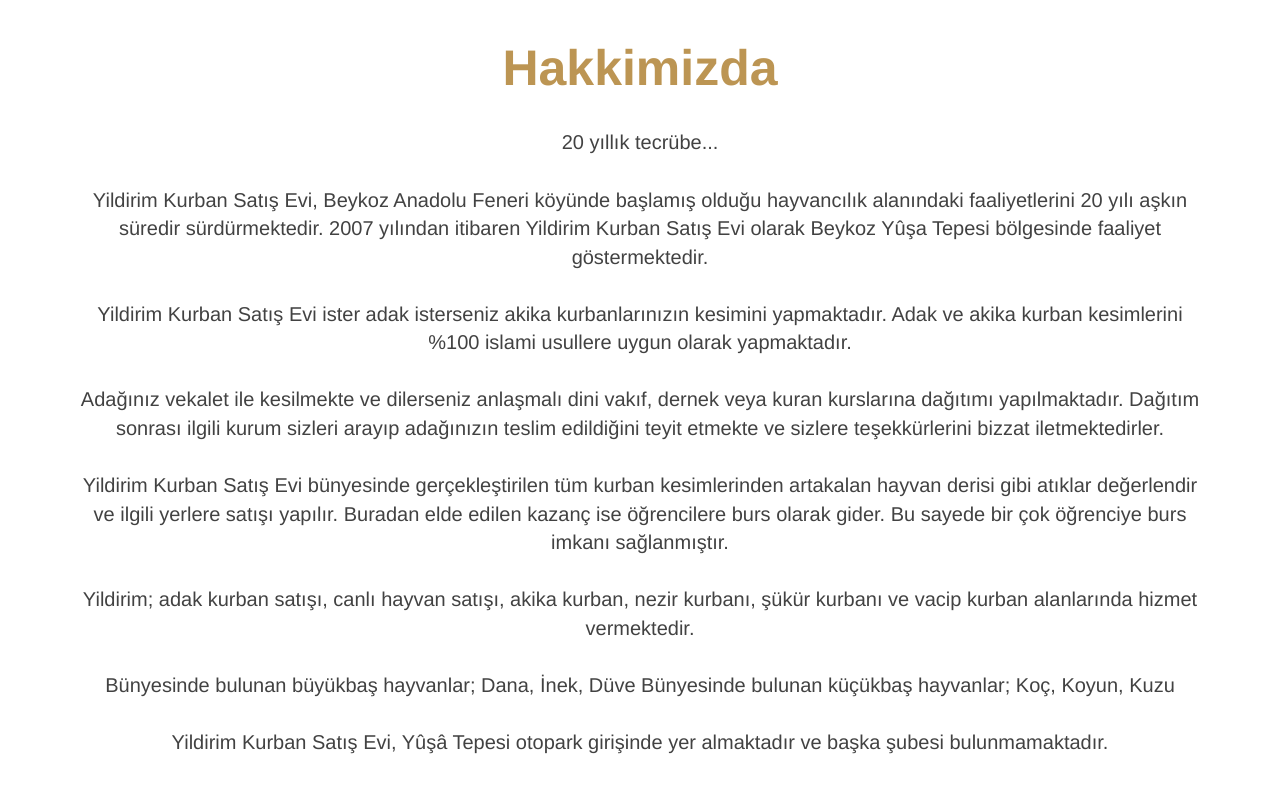
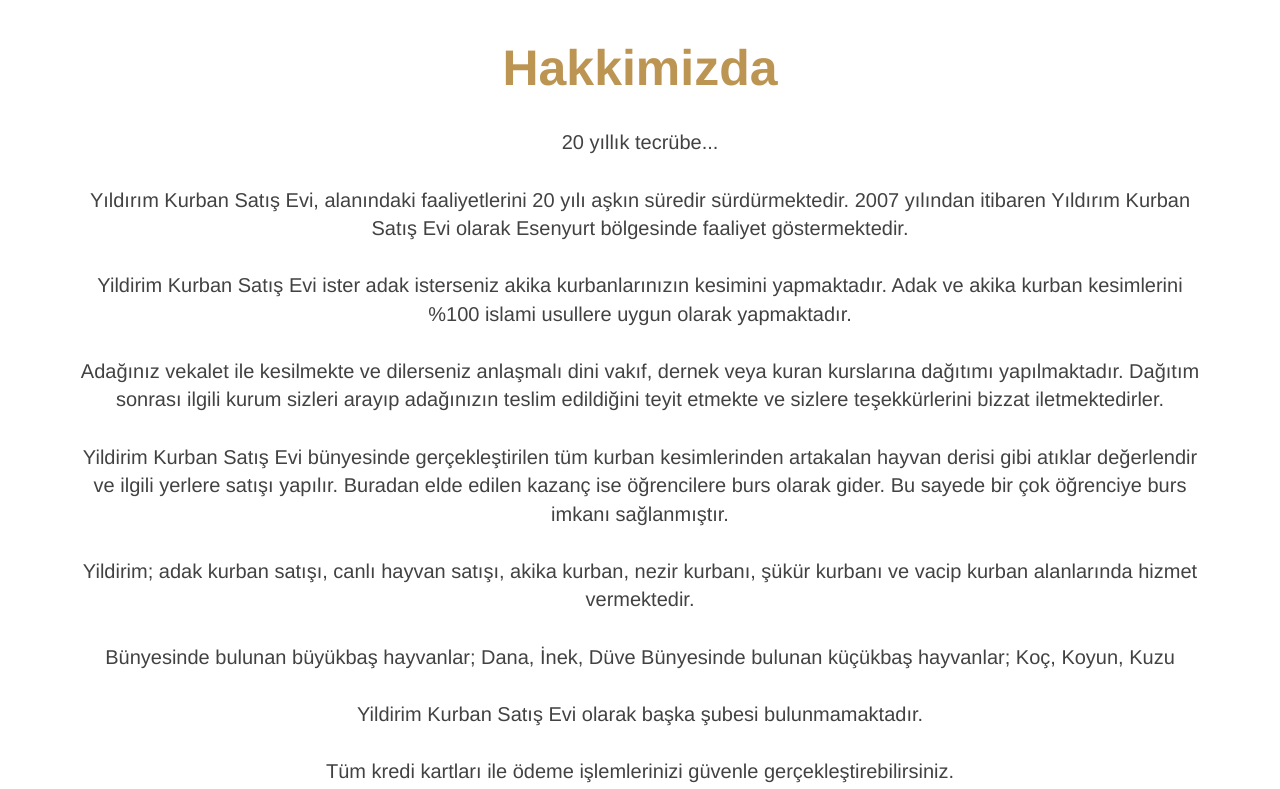
Before and after one commit to Faiziev/Oblation-shop-website-with-Nextjs-and-GraphQL, a Next.js app: page /hakkimizda in a window 1280 px wide. Shown: the part 440-1229 px from the top of the page. Built offline with nearby package versions, Linux system fonts and the light colour scheme.

Commit message:
asdsadadasdsadasda

```diff
--- a/pages/hakkimizda.js
+++ b/pages/hakkimizda.js
@@ -33,7 +33,7 @@ export default function Blog() {
                 20 yıllık tecrübe...
                 <br />
                 <br />
-                Yildirim Kurban Satış Evi, Beykoz Anadolu Feneri köyünde başlamış olduğu hayvancılık alanındaki faaliyetlerini 20 yılı aşkın süredir sürdürmektedir. 2007 yılından itibaren Yildirim Kurban Satış Evi olarak Beykoz Yûşa Tepesi bölgesinde faaliyet göstermektedir.
+                Yıldırım Kurban Satış Evi, alanındaki faaliyetlerini 20 yılı aşkın süredir sürdürmektedir. 2007 yılından itibaren Yıldırım Kurban Satış Evi olarak Esenyurt bölgesinde faaliyet göstermektedir.
                 <br />
                 <br />
                 Yildirim Kurban Satış Evi ister adak isterseniz akika kurbanlarınızın kesimini yapmaktadır. Adak ve akika kurban kesimlerini %100 islami usullere uygun olarak yapmaktadır.
@@ -52,7 +52,7 @@ export default function Blog() {
                 Bünyesinde bulunan küçükbaş hayvanlar; Koç, Koyun, Kuzu
                 <br />
                 <br />
-                Yildirim Kurban Satış Evi, Yûşâ Tepesi otopark girişinde yer almaktadır ve başka şubesi bulunmamaktadır.
+                Yildirim Kurban Satış Evi olarak başka şubesi bulunmamaktadır.
                 <br />
                 <br />
                 Tüm kredi kartları ile ödeme işlemlerinizi güvenle gerçekleştirebilirsiniz.
```
